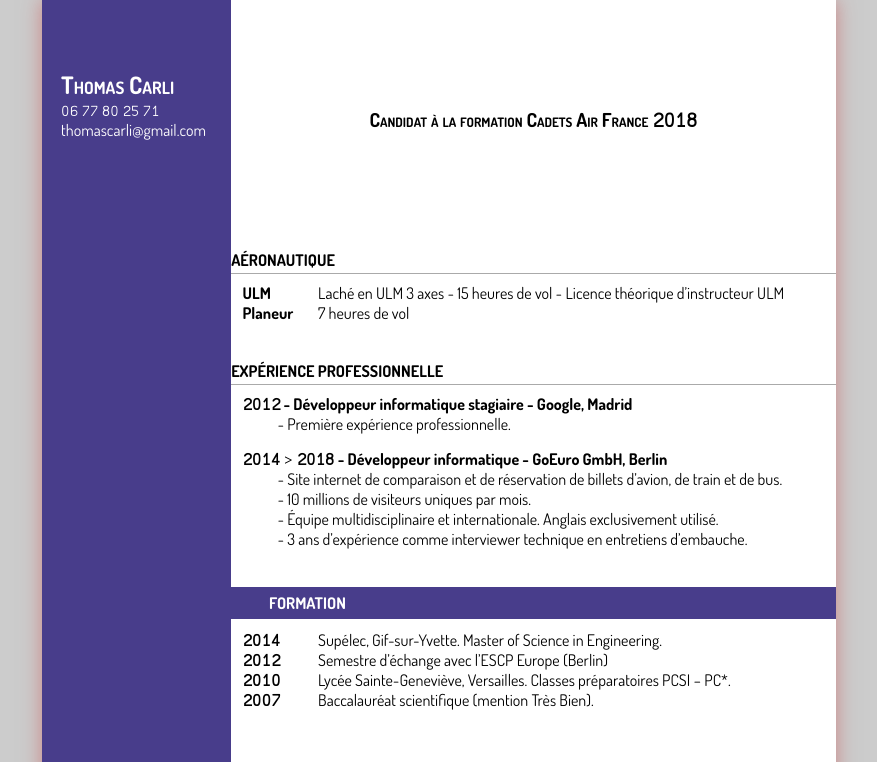
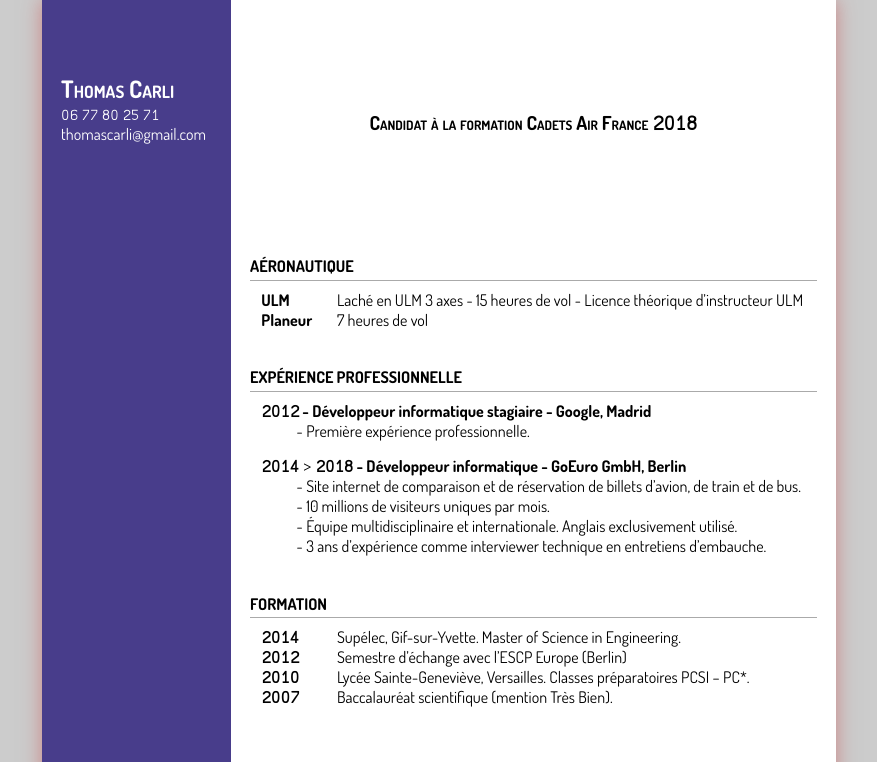
Before and after one commit to licarth/cv-aero, a React app: page / in a window 1280 px wide. Shown: the top 762 px of the page, without its empty margins (201-1078 px from the left). Built offline with nearby package versions, Linux system fonts and the light colour scheme.

Commit message:
CV sobre

```diff
--- a/src/CV.css
+++ b/src/CV.css
@@ -96,8 +96,8 @@
 
 .sections {
     grid-area: center;
-    /* margin-left: 0.5cm; */
-    /* margin-right: 0.5cm; */
+    margin-left: 0.5cm;
+    margin-right: 0.5cm;
 }
 
 
--- a/src/CV.js
+++ b/src/CV.js
@@ -68,8 +68,9 @@ class CV extends Component {
                 </div>
               </div>
               <div class="section formation">
-                <div className="titreSection">FORMATION</div>
-                {/* <hr></hr> */}
+                {/* <div className="titreSection">FORMATION</div> */}
+                <h1>formation</h1>
+                <hr></hr>
                 <div class="gridcontainer" style={{ marginLeft: `3mm` }}>
                   <div>
                     <b>
```
